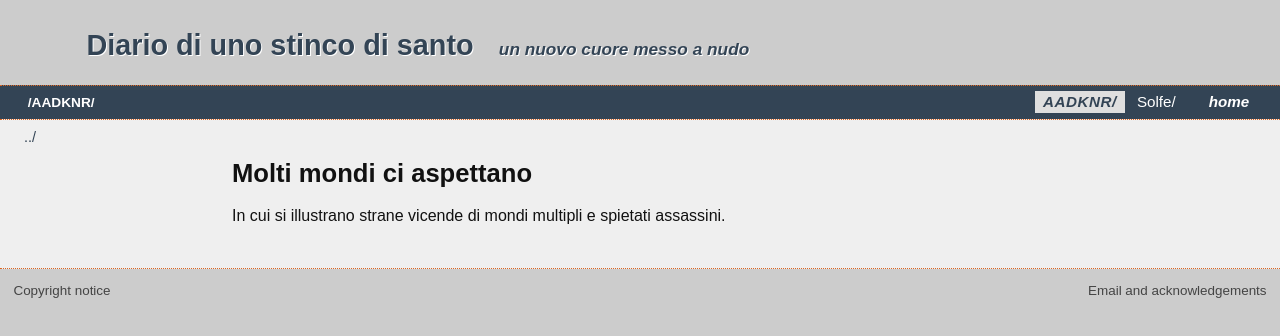
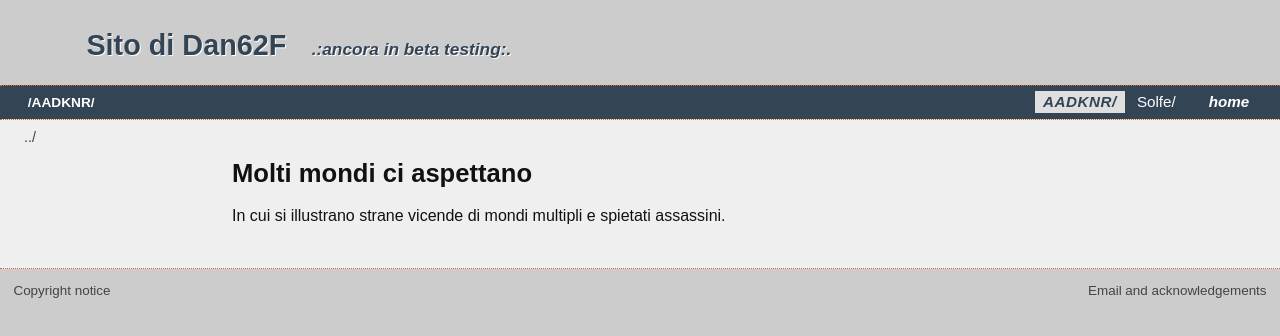
Before and after one commit to dfr62/dfr62.github.io, a plain HTML site: page AADKNR/index.html in a window 1280 px wide. Drawn offline with Linux system fonts and the light colour scheme.

Commit message:
Modificato il nome e sottotitolo
Per riflettere il fatto che sono ancora in testing mode...

```diff
--- a/AADKNR/index.html
+++ b/AADKNR/index.html
@@ -3,14 +3,14 @@
  <head>
  <meta name="viewport" content="width-device-width">
  <meta charset="UTF-8">
- <title>Diario di uno stinco di santo</title>
+ <title>Sito di Dan62F</title>
  <link rel="icon" href="/images/favicon.png" type="image/png">
  <link rel="stylesheet" type="text/css" href="/css/default.css">
  </head>
  <body>
  <div id="header">
   <h1 id="headerTitle">
-  <a href="/index.html">Diario di uno stinco di santo</a> <span id="headerSubtitle">un nuovo cuore messo a nudo</span>
+  <a href="/index.html">Sito di Dan62F</a> <span id="headerSubtitle">.:ancora in beta testing:.</span>
   </h1>
  </div>
 <div id="menu">
```
Also changed, not shown: Solfe/index.html (+2 -2 lines), index.html (+2 -2 lines).
